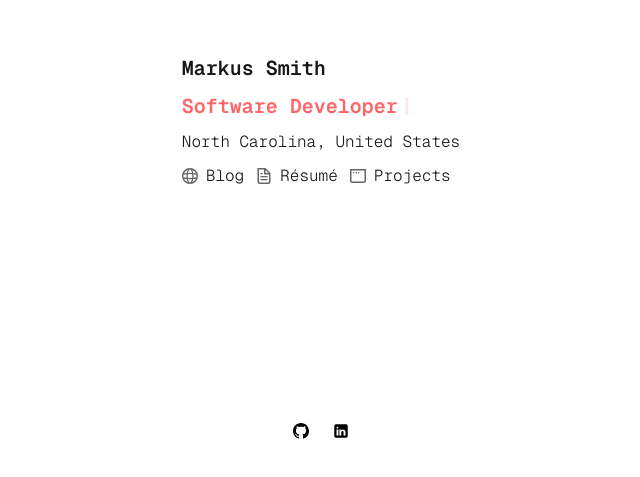
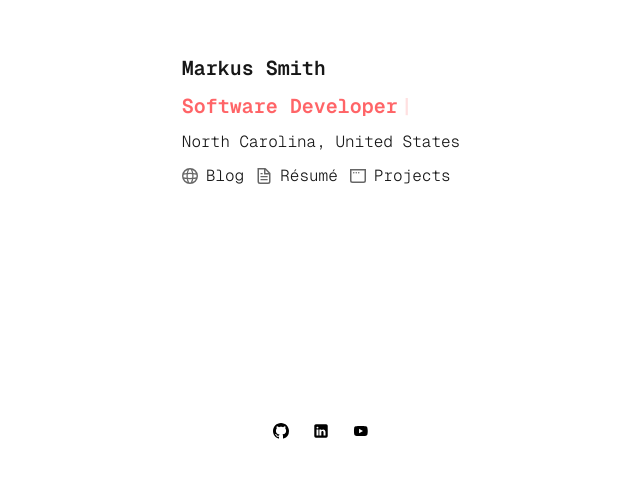
Before and after one commit to Kastenhal/Website, a Next.js app: page / in a window 1280 px wide. Shown: the part 279-756 px from the top of the page, without its empty margins (319-959 px from the left). Built offline with nearby package versions, Linux system fonts and the light colour scheme.

Commit message:
feat: add youtube to external links

```diff
--- a/app/page.tsx
+++ b/app/page.tsx
@@ -56,6 +56,7 @@ export default function Home() {
       <footer className="row-start-3 flex gap-[24px] flex-wrap items-center justify-center">
         <ExternalLink href="https://github.com/Kastenhal" icon="/github.svg" />
         <ExternalLink href="https://www.linkedin.com/in/markus-smith-504666357/" icon="/linkedin.svg" />
+        <ExternalLink href="https://www.youtube.com/@Kastenhal/" icon="/youtube.svg" />
       </footer>
     </div>
   );
```
Also changed, not shown: public/youtube.svg (added).
